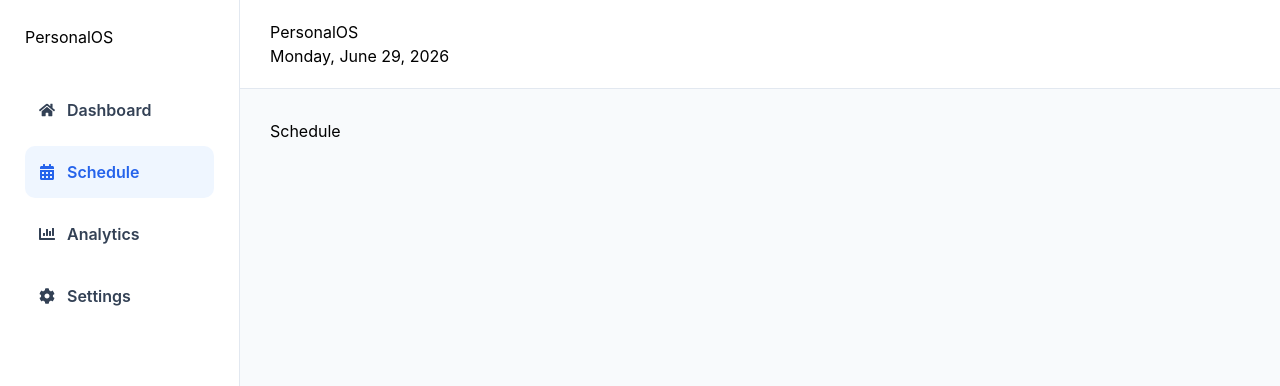
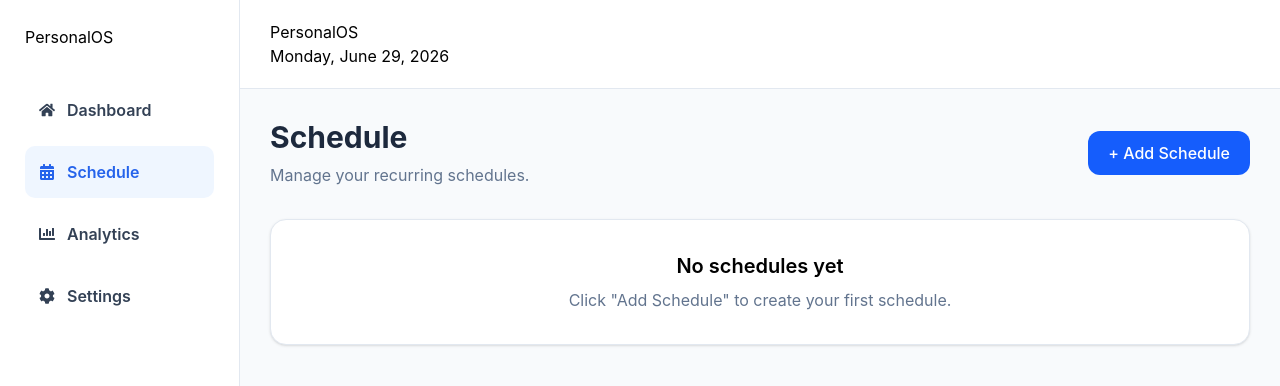
Before and after one commit to OneTime24/personal-os, a React (Vite) app: page /schedule in a window 1280 px wide. Shown: the top 386 px of the page. Built offline with nearby package versions, Linux system fonts and the light colour scheme.

Commit message:
working on add schedule

```diff
--- a/src/pages/Schedule.jsx
+++ b/src/pages/Schedule.jsx
@@ -1,5 +1,68 @@
+import { useState } from "react";
+
+import Button from "../components/Button";
+import Modal from "../components/Modal";
+import PageHeader from "../components/PageHeader";
+import ScheduleForm from "../components/ScheduleForm";
+import ScheduleCard from "../components/ScheduleCard";
+
 function Schedule() {
-  return <h1>Schedule</h1>;
+  const [schedules, setSchedules] = useState([]);
+  const [isModalOpen, setIsModalOpen] = useState(false);
+
+  function addSchedule(schedule) {
+    setSchedules((prev) => [...prev, schedule]);
+    setIsModalOpen(false);
+  }
+
+  function deleteSchedule(id) {
+    setSchedules((prev) =>
+      prev.filter((schedule) => schedule.id !== id)
+    );
+  }
+
+  return (
+    <div className="space-y-6">
+      <PageHeader
+        title="Schedule"
+        subtitle="Manage your recurring schedules."
+      >
+        <Button onClick={() => setIsModalOpen(true)}>
+          + Add Schedule
+        </Button>
+      </PageHeader>
+
+      {schedules.length === 0 ? (
+        <div className="bg-white border border-slate-200 rounded-2xl p-8 text-center shadow-sm">
+          <h2 className="text-xl font-semibold">
+            No schedules yet
+          </h2>
+
+          <p className="text-slate-500 mt-2">
+            Click "Add Schedule" to create your first schedule.
+          </p>
+        </div>
+      ) : (
+        <div className="space-y-4">
+          {schedules.map((schedule) => (
+            <ScheduleCard
+              key={schedule.id}
+              schedule={schedule}
+              onDelete={deleteSchedule}
+            />
+          ))}
+        </div>
+      )}
+
+      <Modal
+        isOpen={isModalOpen}
+        title="Create Schedule"
+        onClose={() => setIsModalOpen(false)}
+      >
+        <ScheduleForm onSubmit={addSchedule} />
+      </Modal>
+    </div>
+  );
 }
 
 export default Schedule;
```
